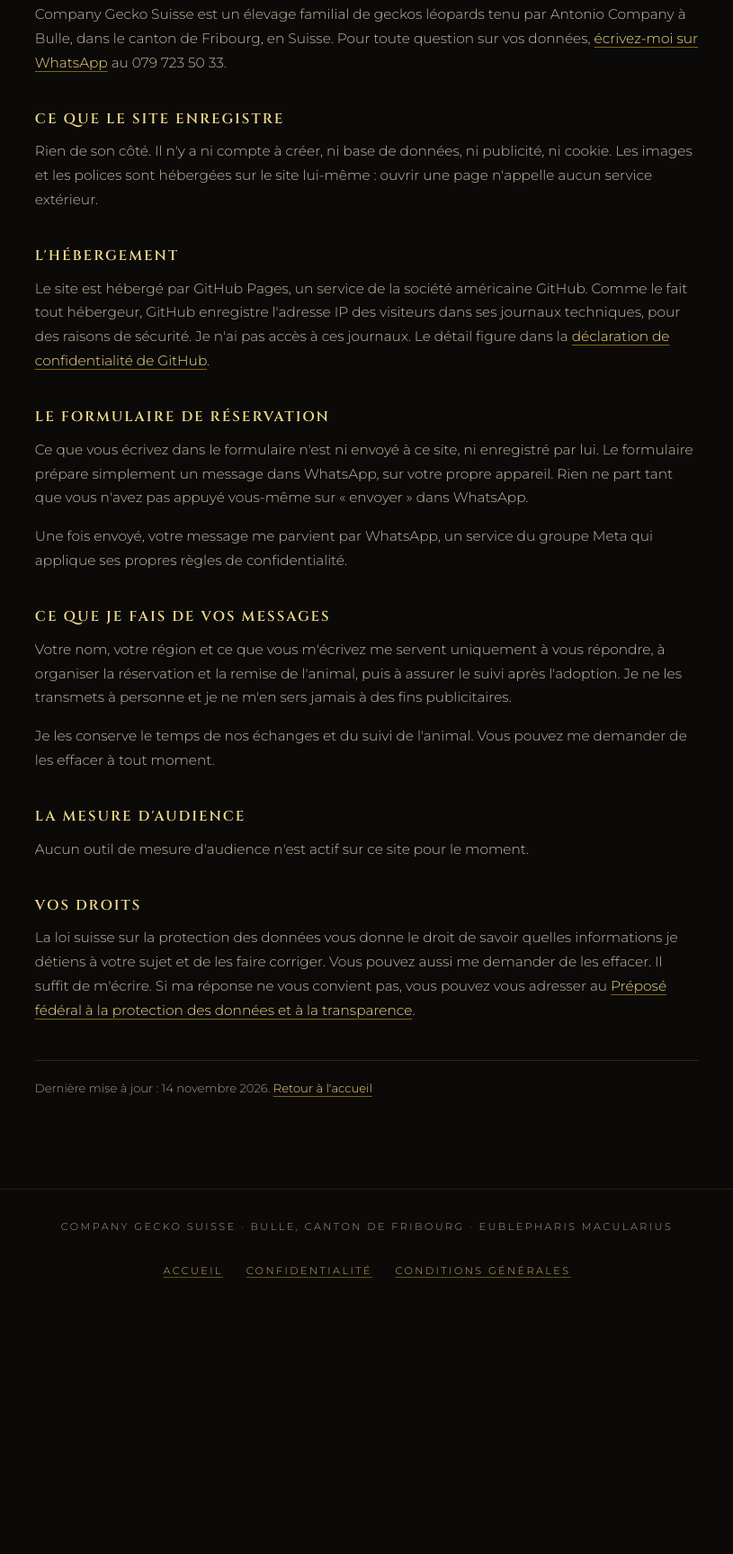
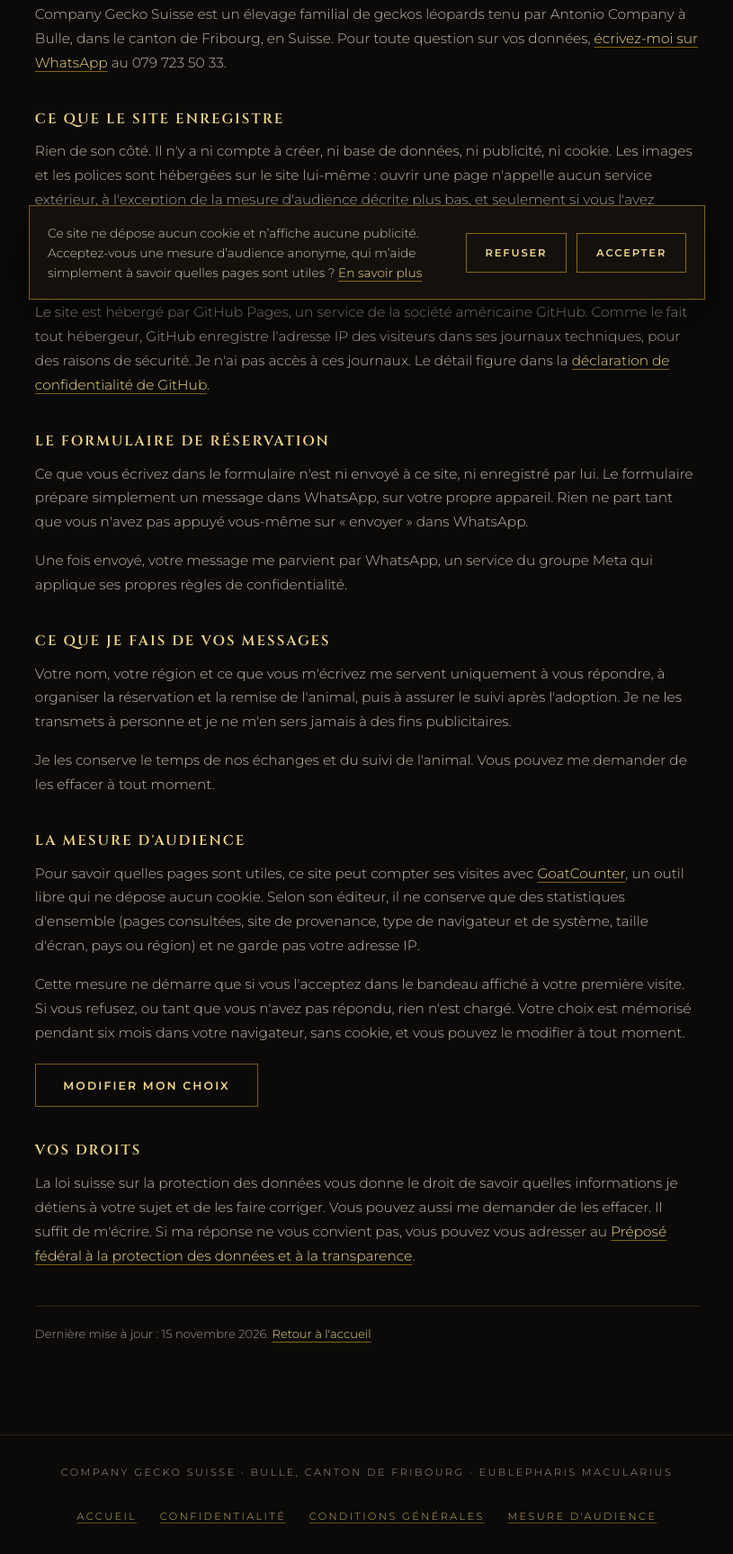
Before and after one commit to ac201983/company-gecko-suisse, a plain HTML site: page confidentialite.html in a window 1280 px wide. Shown: the part 451-2178 px from the top of the page at 90% size, without its empty margins (232-1047 px from the left). Before the commit the page ends 1927 px from the top, so only its background shows below. Drawn offline with Linux system fonts and the light colour scheme.

Commit message:
Mesure d'audience activée (GoatCounter), sur consentement
- Compte companygecko renseigné dans site.js : le bandeau de consentement
  s'affiche à la première visite, rien n'est chargé avant un accord
- Page de confidentialité : l'outil et les statistiques conservées sont décrits,
  avec un bouton pour modifier son choix
- Nouvelle version de site.js pour forcer son rechargement

Co-Authored-By: Claude Fable 5.2 <noreply@anthropic.com>
Claude-Session: https://claude.ai/code/session_01LKft1zh4DpCY9MmoDVVuuQ

```diff
--- a/404.html
+++ b/404.html
@@ -14,7 +14,7 @@
 <link rel="manifest" href="/company-gecko-suisse/site.webmanifest">
 <link rel="preload" href="/company-gecko-suisse/polices/montserrat.woff2" as="font" type="font/woff2" crossorigin>
 <link rel="stylesheet" href="/company-gecko-suisse/style.css?v=2">
-<script src="/company-gecko-suisse/site.js?v=2" defer></script>
+<script src="/company-gecko-suisse/site.js?v=3" defer></script>
 </head>
 <body>
 <a class="evitement" href="#contenu">Aller au contenu</a>
--- a/confidentialite.html
+++ b/confidentialite.html
@@ -25,7 +25,7 @@
 <link rel="manifest" href="site.webmanifest">
 <link rel="preload" href="polices/montserrat.woff2" as="font" type="font/woff2" crossorigin>
 <link rel="stylesheet" href="style.css?v=2">
-<script src="site.js?v=2" defer></script>
+<script src="site.js?v=3" defer></script>
 </head>
 <body>
 <a class="evitement" href="#contenu">Aller au contenu</a>
@@ -54,7 +54,7 @@
     <p>Company Gecko Suisse est un élevage familial de geckos léopards tenu par Antonio Company à Bulle, dans le canton de Fribourg, en Suisse. Pour toute question sur vos données, <a href="./#contact" data-wa>écrivez-moi sur WhatsApp</a><span data-tel=" au "></span>.</p>
 
     <h2>Ce que le site enregistre</h2>
-    <p>Rien de son côté. Il n'y a ni compte à créer, ni base de données, ni publicité, ni cookie. Les images et les polices sont hébergées sur le site lui-même : ouvrir une page n'appelle aucun service extérieur<span data-mesure-etat="active" hidden>, à l'exception de la mesure d'audience décrite plus bas, et seulement si vous l'avez acceptée</span>.</p>
+    <p>Rien de son côté. Il n'y a ni compte à créer, ni base de données, ni publicité, ni cookie. Les images et les polices sont hébergées sur le site lui-même : ouvrir une page n'appelle aucun service extérieur<span data-mesure-etat="active">, à l'exception de la mesure d'audience décrite plus bas, et seulement si vous l'avez acceptée</span>.</p>
 
     <h2>L'hébergement</h2>
     <p>Le site est hébergé par GitHub Pages, un service de la société américaine GitHub. Comme le fait tout hébergeur, GitHub enregistre l'adresse IP des visiteurs dans ses journaux techniques, pour des raisons de sécurité. Je n'ai pas accès à ces journaux. Le détail figure dans la <a href="https://docs.github.com/fr/site-policy/privacy-policies/github-general-privacy-statement" rel="noopener">déclaration de confidentialité de GitHub</a>.</p>
@@ -68,11 +68,11 @@
     <p>Je les conserve le temps de nos échanges et du suivi de l'animal. Vous pouvez me demander de les effacer à tout moment.</p>
 
     <h2 id="mesure">La mesure d'audience</h2>
-    <div data-mesure-etat="inactive">
+    <div data-mesure-etat="inactive" hidden>
       <p>Aucun outil de mesure d'audience n'est actif sur ce site pour le moment.</p>
     </div>
-    <div data-mesure-etat="active" hidden>
-      <p>Pour savoir quelles pages sont utiles, ce site peut compter ses visites avec GoatCounter, un outil libre qui ne dépose aucun cookie. Selon son éditeur, il ne conserve que des statistiques d'ensemble, comme le nombre de visites par page, par site de provenance ou par type de navigateur, et ne garde pas votre adresse IP.</p>
+    <div data-mesure-etat="active">
+      <p>Pour savoir quelles pages sont utiles, ce site peut compter ses visites avec <a href="https://www.goatcounter.com/" rel="noopener">GoatCounter</a>, un outil libre qui ne dépose aucun cookie. Selon son éditeur, il ne conserve que des statistiques d'ensemble (pages consultées, site de provenance, type de navigateur et de système, taille d'écran, pays ou région) et ne garde pas votre adresse IP.</p>
       <p>Cette mesure ne démarre que si vous l'acceptez dans le bandeau affiché à votre première visite. Si vous refusez, ou tant que vous n'avez pas répondu, rien n'est chargé. Votre choix est mémorisé pendant six mois dans votre navigateur, sans cookie, et vous pouvez le modifier à tout moment.</p>
       <p><button type="button" class="bouton bouton--ligne" data-mesure-ouvrir>Modifier mon choix</button></p>
     </div>
@@ -80,7 +80,7 @@
     <h2>Vos droits</h2>
     <p>La loi suisse sur la protection des données vous donne le droit de savoir quelles informations je détiens à votre sujet et de les faire corriger. Vous pouvez aussi me demander de les effacer. Il suffit de m'écrire. Si ma réponse ne vous convient pas, vous pouvez vous adresser au <a href="https://www.edoeb.admin.ch/fr" rel="noopener">Préposé fédéral à la protection des données et à la transparence</a>.</p>
 
-    <p class="maj">Dernière mise à jour : 14 novembre 2026. <a href="./">Retour à l'accueil</a></p>
+    <p class="maj">Dernière mise à jour : 15 novembre 2026. <a href="./">Retour à l'accueil</a></p>
   </div>
 </main>
 
--- a/site.js
+++ b/site.js
@@ -9,7 +9,7 @@
   // Mesure d'audience. Indiquer ici le code du site GoatCounter, c'est-à-dire
   // la partie placée avant « .goatcounter.com ». Tant que la valeur est vide,
   // aucune mesure n'est faite et le bandeau de consentement ne s'affiche pas.
-  var MESURE = { goatcounter: '' };
+  var MESURE = { goatcounter: 'companygecko' };
 
   // Numéro WhatsApp. Il est assemblé ici, à l'affichage, pour ne pas figurer
   // en clair dans le code des pages que lisent les robots collecteurs de numéros.
@@ -106,15 +106,17 @@
     if (choixConnu === 'oui') chargerMesure();
     else if (choixConnu === null) ouvrirBandeau(false);
 
-    // Liens « modifier mon choix » et texte de la page de confidentialité
+    // Liens « modifier mon choix »
     toutes('[data-mesure-lien]', function (el) { el.hidden = false; });
     toutes('[data-mesure-ouvrir]', function (b) {
       b.addEventListener('click', function () { ouvrirBandeau(true); });
     });
-    toutes('[data-mesure-etat]', function (el) {
-      el.hidden = el.getAttribute('data-mesure-etat') !== 'active';
-    });
   }
+
+  // La page de confidentialité décrit l'état réel : mesure active ou non
+  toutes('[data-mesure-etat]', function (el) {
+    el.hidden = el.getAttribute('data-mesure-etat') !== (mesureConfiguree ? 'active' : 'inactive');
+  });
 
   /* ---------- Formulaire de réservation ----------------------------------- */
 
--- a/sitemap.xml
+++ b/sitemap.xml
@@ -1,6 +1,6 @@
 <?xml version="1.0" encoding="UTF-8"?>
 <urlset xmlns="http://www.sitemaps.org/schemas/sitemap/0.9">
   <url><loc>https://ac201983.github.io/company-gecko-suisse/</loc><lastmod>2026-11-14</lastmod></url>
-  <url><loc>https://ac201983.github.io/company-gecko-suisse/confidentialite.html</loc><lastmod>2026-11-14</lastmod></url>
+  <url><loc>https://ac201983.github.io/company-gecko-suisse/confidentialite.html</loc><lastmod>2026-11-15</lastmod></url>
   <url><loc>https://ac201983.github.io/company-gecko-suisse/conditions.html</loc><lastmod>2026-11-14</lastmod></url>
 </urlset>
```
Also changed, not shown: conditions.html (+1 -1 lines), index.html (+1 -1 lines), 1 other file.
